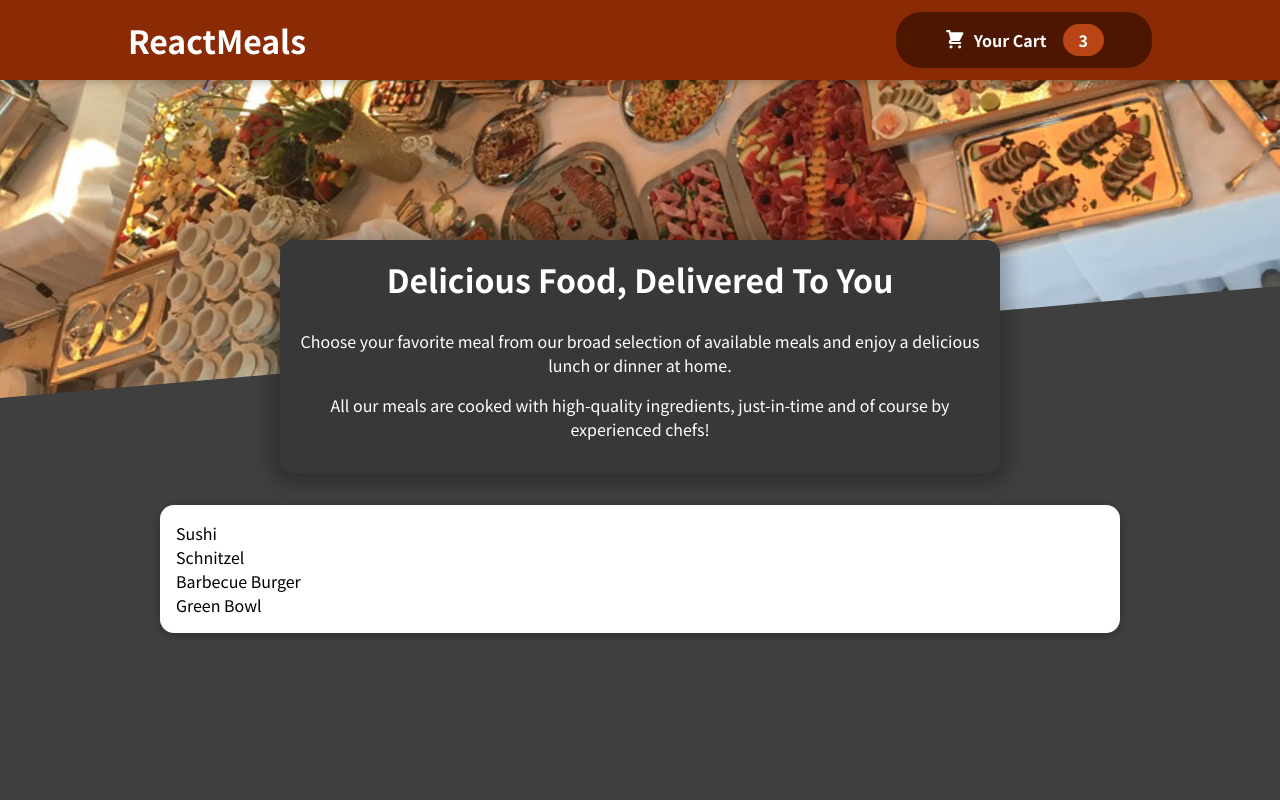
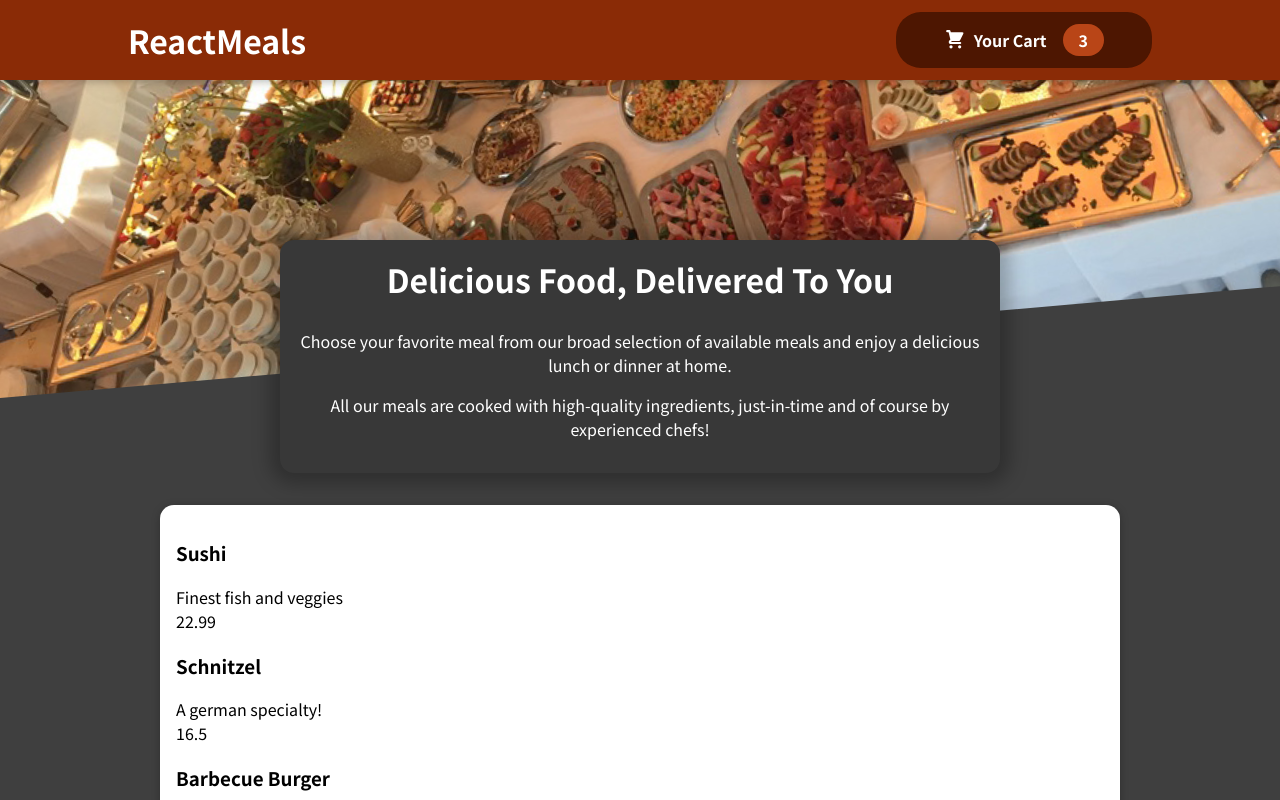
Before and after one commit to agrharsh2000/PizzaStoreReact, a React (Create React App) app: page / in a window 1280 px wide. Shown: the top 800 px of the page. Built offline with nearby package versions, Linux system fonts and the light colour scheme.

Commit message:
added meal item component

```diff
--- a/src/components/Meals/AvailableMeals.js
+++ b/src/components/Meals/AvailableMeals.js
@@ -1,5 +1,6 @@
 import classes from "./AvailableMeals.module.css";
 import Card from "../UI/Card";
+import MealItem from "./MealItem/MealItem";
 const DUMMY_MEALS = [
   {
     id: "m1",
@@ -28,7 +29,14 @@
 ];
 
 const AvailableMeals = () => {
-  const mealsList = DUMMY_MEALS.map((meal) => <li>{meal.name}</li>);
+  const mealsList = DUMMY_MEALS.map((meal) => (
+    <MealItem
+      key={meal.id}
+      name={meal.name}
+      description={meal.description}
+      price={meal.price}
+    />
+  ));
   return (
     <section className={classes.meals}>
       <Card>
--- a/src/components/Meals/MealItem/MealItem.js
+++ b/src/components/Meals/MealItem/MealItem.js
@@ -0,0 +1,17 @@
+import classes from "./MealItem.module.css";
+
+const MealItem = (props) => {
+  const price = `$${props.price.toFixed(2)}`;
+  return (
+    <li className={classes.meal}>
+      <div>
+        <h3>{props.name}</h3>
+        <div className={classes.description}>{props.description}</div>
+        <div className={classes.price}>{props.price}</div>
+      </div>
+      <div></div>
+    </li>
+  );
+};
+
+export default MealItem;
```
Also changed, not shown: src/components/Meals/MealItem/MealItemForm.js (added).
